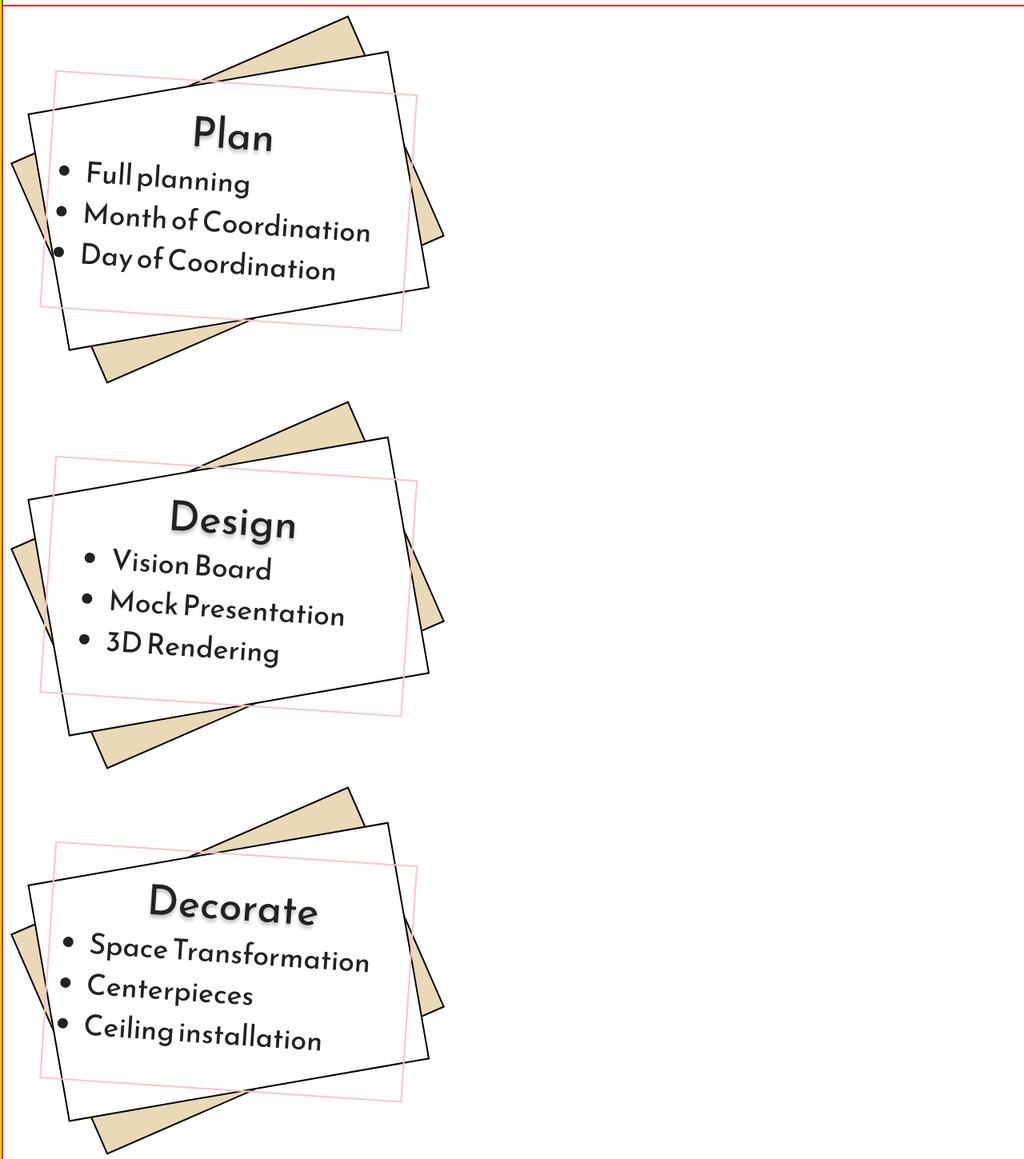
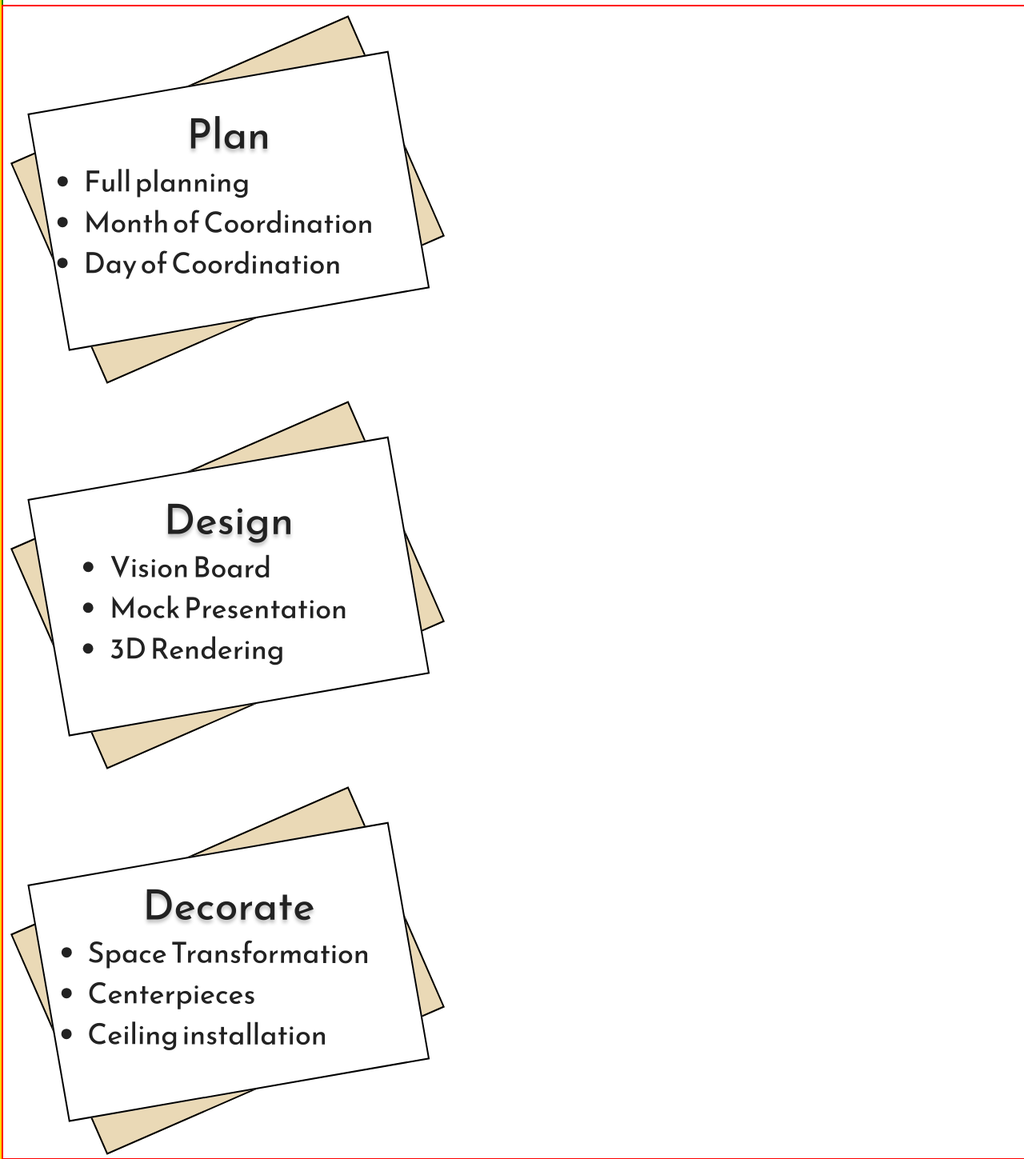
Before and after one commit to StefonSimmons/jamix-by-design, a React (Create React App) app: page /services in a window 1280 px wide. Shown: the part 321-1770 px from the top of the page at 80% size. Built offline with nearby package versions, Linux system fonts and the light colour scheme.

Commit message:
styling services grid

```diff
--- a/src/components/Service.jsx
+++ b/src/components/Service.jsx
@@ -1,7 +1,7 @@
 
 export default function Service({ service }) {
   return (
-    <div className="service-card-container">
+    <div className={`service-card-container ${service.name.toLowerCase()}`}>
       <div className="service-card-color">
         <div className="service-card">
           <div className="service-card-content">
--- a/src/styles/main.css
+++ b/src/styles/main.css
@@ -168,6 +168,7 @@ footer {
   flex-direction: column;
   align-items: center;
   border: green solid 2px;
+  width: 100%;
 }
 
 .services-screen h1 {
@@ -178,6 +179,10 @@ footer {
 .services-screen section {
   border: red solid 2px;
   width: 100%;
+  height: 1440px;
+  display: grid;
+  grid-template-columns: repeat(10, 1fr);
+  grid-template-rows: repeat(2, 1fr);
 }
 
 .services-screen section .service-card-container {
@@ -186,7 +191,6 @@ footer {
   display: flex;
   justify-content: center;
   align-items: center;
-  box-sizing: border-box;
 }
 
 .services-screen section .service-card-container .service-card-color {
@@ -212,10 +216,9 @@ footer {
   flex-direction: column;
   justify-content: center;
   align-items: center;
-  transform: rotate(13.73deg);
+  transform: rotate(10deg);
   box-sizing: border-box;
   height: 100%;
-  border: pink solid 2px;
 }
 
 .services-screen section .service-card-container .service-card-color .service-card .service-card-content h2 {
@@ -229,6 +232,18 @@ footer {
   margin: 15px 0;
 }
 
+.plan {
+  grid-column: 1/3;
+}
+
+.design {
+  grid-column: 1/ 3;
+}
+
+.decorate {
+  grid-column: 1/3;
+}
+
 body {
   font-family: "Reem Kufi", sans-serif;
 }
--- a/src/styles/screens/_services.scss
+++ b/src/styles/screens/_services.scss
@@ -1,26 +1,31 @@
-.services-screen{
+.services-screen {
   display: flex;
   flex-direction: column;
   align-items: center;
   border: green solid 2px;
-  h1{
+  width: 100%;
+
+  h1 {
     font-size: $xxl-font-size;
     letter-spacing: 2.5px;
   }
-  section{
+  section {
     border: red solid 2px;
     width: 100%;
+    height: 1440px;
+    display: grid;
+    grid-template-columns: repeat(10, 1fr);
+    grid-template-rows: repeat(2, 1fr);
 
     // NESTED STYLES APPLIED TO EACH CARD
-    .service-card-container{
+    .service-card-container {
       width: 561px;
       height: 482px;
       display: flex;
       justify-content: center;
       align-items: center;
-      box-sizing: border-box;
 
-      .service-card-color{
+      .service-card-color {
         width: 461px;
         height: 301px;
         background-color: $goldish;
@@ -28,7 +33,7 @@
         box-sizing: border-box;
         transform: rotate(-23.6deg);
 
-        .service-card{
+        .service-card {
           width: 458px;
           height: 301px;
           box-sizing: border-box;
@@ -36,20 +41,19 @@
           border: black solid 2px;
           transform: rotate(13.73deg);
 
-          .service-card-content{
+          .service-card-content {
             display: flex;
             flex-direction: column;
             justify-content: center;
             align-items: center;
-            transform: rotate(13.73deg);
+            transform: rotate(10deg);
             box-sizing: border-box;
             height: 100%;
-            border: pink solid 2px;
-            h2{
+            h2 {
               font-size: $xl-font-size;
               text-shadow: 0px 4px 4px rgba(0, 0, 0, 0.25);
             }
-            li{
+            li {
               font-size: $l-font-size;
               list-style-type: disc;
               margin: 15px 0;
@@ -60,3 +64,17 @@
     }
   }
 }
+
+.plan{
+  grid-column: 1/3
+}
+
+.design{
+  grid-column: 1/ 3
+
+}
+
+.decorate{
+  grid-column: 1/3
+
+}
```
Also changed, not shown: 1 other file (tests, documents, lock files or other folders).
